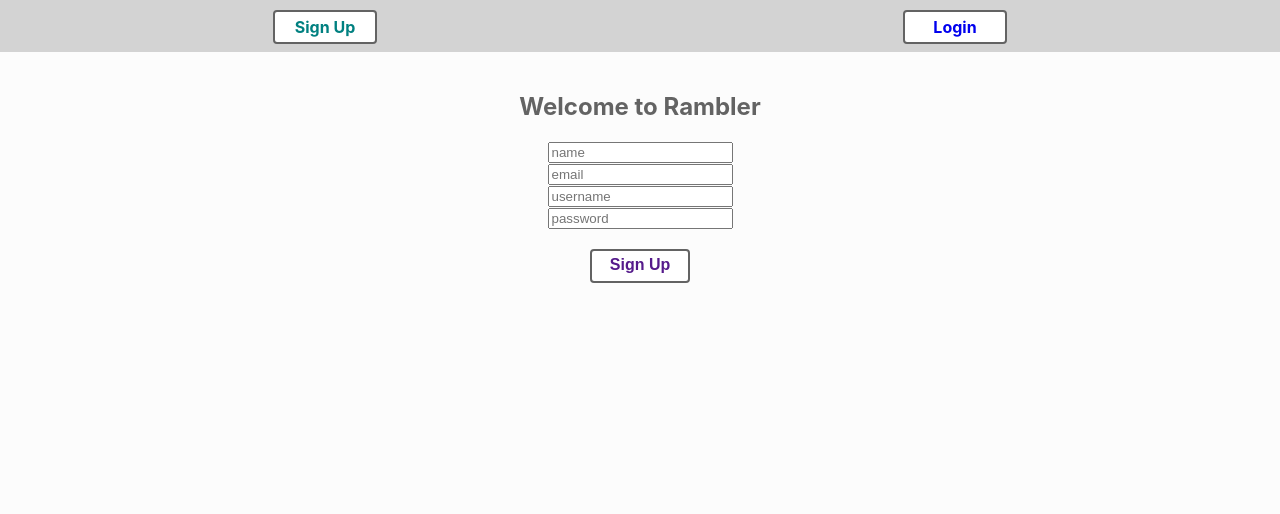
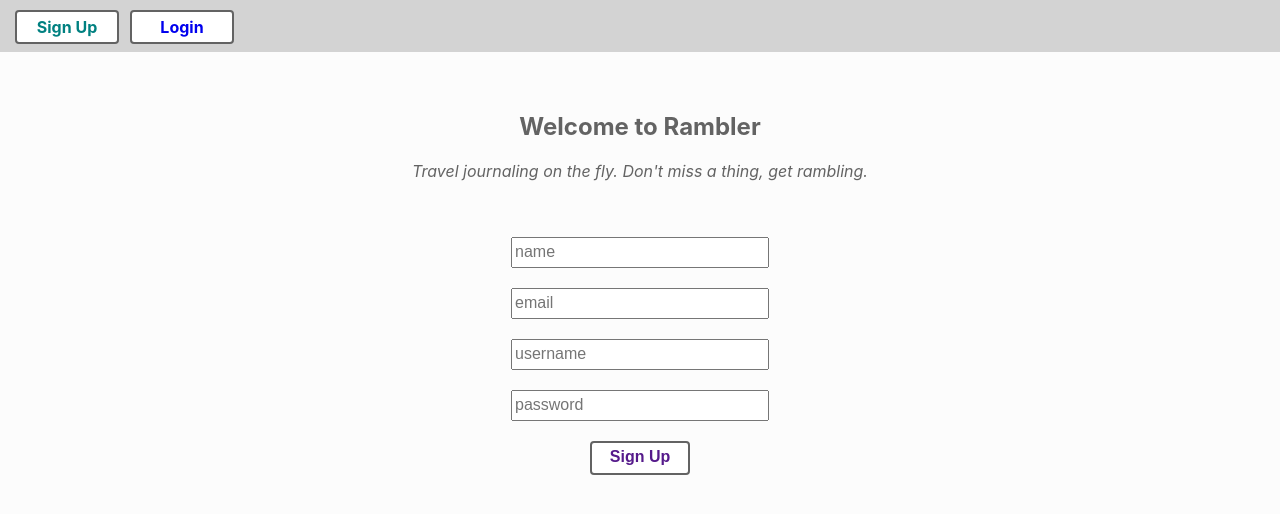
Before and after one commit to kelypso/rambler, a React (Create React App) app in the folder client/: page /signup in a window 1280 px wide. Shown: the top 514 px of the page. Built offline with nearby package versions, Linux system fonts and the light colour scheme; no server answers.

Commit message:
update forms and welcome page

```diff
--- a/client/src/App.css
+++ b/client/src/App.css
@@ -26,6 +26,7 @@ a.active {
 }
 
 .nav {
+  left: 20px;
   text-decoration: none;
   font-size: 16px;
   font-weight: bold;
@@ -67,6 +68,32 @@ a.active {
   background: #ffffff;
 }
 
+.formInput {
+  font-size: 16px;
+  height: 25px;
+  width: 250px;
+}
+
+.firstNav {
+  position: absolute;
+  left: 15px;
+}
+
+.secondNav {
+  position: absolute;
+  left: 130px;
+}
+
+.logout {
+  position: absolute;
+  right: 15px;
+}
+
+.tagline {
+  color: #636363;
+  font-style: italic;
+}
+
 .TripCard {
   float: left;
   width: 450px;
@@ -83,6 +110,8 @@ a.active {
 .tripName {
   float: left;
   margin-left: 40px;
+  text-decoration: none;
+  color: teal;
 }
 
 .tripCategory {
--- a/client/src/components/Home.js
+++ b/client/src/components/Home.js
@@ -5,11 +5,12 @@ const Home = () => {
     return (
         <div className="Home">
             <span className="navLinks">
-                <NavLink exact activeClassName="active" to="/signup" className="nav">Sign Up</NavLink>
-                <NavLink exact activeClassName="active" to="/login" className="nav">Login</NavLink>
+                <NavLink exact activeClassName="active" to="/signup" className="nav firstNav">Sign Up</NavLink>
+                <NavLink exact activeClassName="active" to="/login" className="nav secondNav">Login</NavLink>
             </span>
-            <br/ >
+            <br/><br/>
             <h2><strong>Welcome to Rambler</strong></h2>
+            <p className="tagline">Travel journaling on the fly. Don't miss a thing, get rambling.</p><br/><br/>
         </div>
     )
 }
--- a/client/src/components/Logout.js
+++ b/client/src/components/Logout.js
@@ -11,7 +11,7 @@ const Logout = ({logout, history}) => {
             history.push("/")
             }
         }>
-           <input type="submit" value="Logout" className="formBtn" />
+           <input type="submit" value="Logout" className="formBtn logout" />
         </form>
     )
 }
--- a/client/src/components/NavBar.js
+++ b/client/src/components/NavBar.js
@@ -7,8 +7,8 @@ const NavBar = ({user, loggedIn}) => {
     return (
         <div className="NavBar">
             <span className="navLinks">
-                <NavLink exact activeClassName="active" to="/trips" className="nav">All Trips</NavLink>
-                <NavLink exact activeClassName="active" to="/trips/new" className="nav">New Trip</NavLink>
+                <NavLink exact activeClassName="active" to="/trips" className="nav firstNav">All Trips</NavLink>
+                <NavLink exact activeClassName="active" to="/trips/new" className="nav secondNav">New Trip</NavLink>
                 <Logout />
             </span>
             <br/ >
--- a/client/src/components/Signup.js
+++ b/client/src/components/Signup.js
@@ -18,10 +18,10 @@ const Signup = ({signupData, updateSignupForm, signup, history}) => {
 
     return (
         <form onSubmit={handleSubmit}>
-            <input type="text" name="name" onChange={handleChange} value={name} placeholder="name" /><br />
-            <input type="text" name="email" onChange={handleChange} value={email} placeholder="email" /><br />
-            <input type="text" name="username" onChange={handleChange} value={username} placeholder="username" /><br />
-            <input type="password" name="password" onChange={handleChange} value={password} placeholder="password" /><br />
+            <input type="text" name="name" onChange={handleChange} value={name} placeholder="name" className="formInput" /><br/><br/>
+            <input type="text" name="email" onChange={handleChange} value={email} placeholder="email" className="formInput" /><br/><br/>
+            <input type="text" name="username" onChange={handleChange} value={username} placeholder="username" className="formInput" /><br/><br/>
+            <input type="password" name="password" onChange={handleChange} value={password} placeholder="password" className="formInput" /><br/>
             <br/><input type="submit" value="Sign Up" className="formBtn" />
         </form>
     )
--- a/client/src/components/TripForm.js
+++ b/client/src/components/TripForm.js
@@ -16,9 +16,9 @@ const TripForm = ({tripData, userId, updateTripForm, handleSubmit, editMode}) =>
                 e.preventDefault()
                 handleSubmit(tripData)
             }}>
-            <input type="text" name="name" onChange={handleChange} value={name} placeholder="name" /><br />
-            <input type="text" name="category" onChange={handleChange} value={category} placeholder="category" /><br />
-            <input type="text" name="duration" onChange={handleChange} value={duration} placeholder="start date - end date" /><br />
+            <input type="text" name="name" onChange={handleChange} value={name} placeholder="name" className="formInput" /><br/><br/>
+            <input type="text" name="category" onChange={handleChange} value={category} placeholder="category" className="formInput" /><br/><br/>
+            <input type="text" name="duration" onChange={handleChange} value={duration} placeholder="start date - end date" className="formInput" /><br/>
             <br/><input type="submit" value={editMode ? "Edit Trip" : "Add Trip"} className="formBtn" />
         </form>
         </div>
--- a/client/src/components/login.js
+++ b/client/src/components/login.js
@@ -18,8 +18,8 @@ const Login = ({loginData, updateLoginForm, login, history}) => {
 
     return (
         <form onSubmit={handleSubmit}>
-            <input type="text" name="username" onChange={handleChange} value={username} placeholder="username" /><br />
-            <input type="password" name="password" onChange={handleChange} value={password} placeholder="password" /><br />
+            <input type="text" name="username" onChange={handleChange} value={username} placeholder="username" className="formInput" /><br/><br/>
+            <input type="password" name="password" onChange={handleChange} value={password} placeholder="password" className="formInput" /><br />
             <br/><input type="submit" value="Login" className="formBtn" />
         </form>
     )
```
